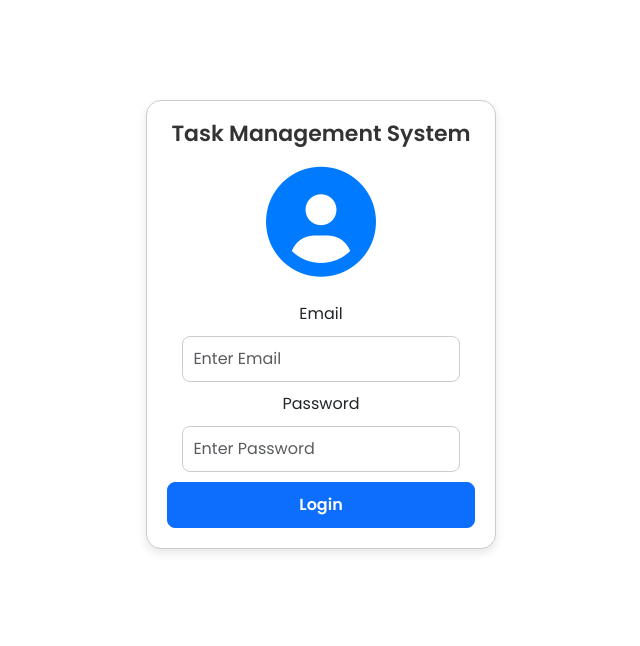
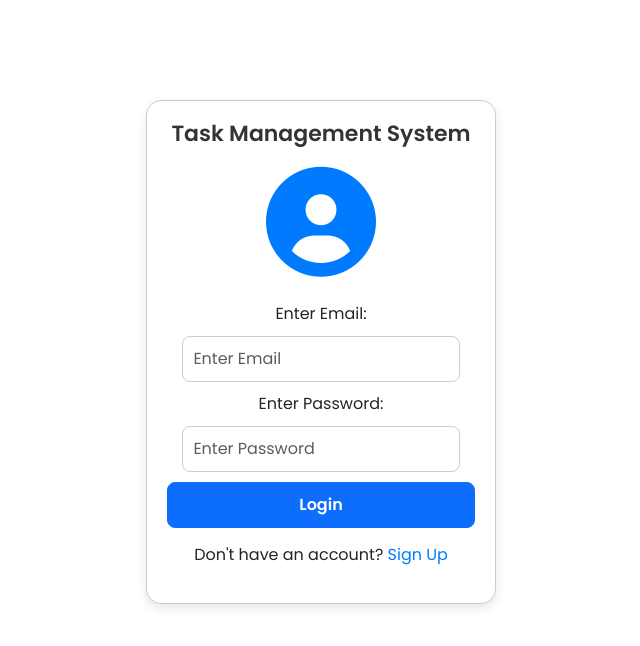
Before and after one commit to Piyush-Joshi-WaiTech/task-management-application-angular, an Angular app: page / in a window 1280 px wide. Shown: the top 646 px of the page, without its empty margins (319-959 px from the left). Built offline with nearby package versions, Linux system fonts and the light colour scheme.

Commit message:
add sign-up functionality and improve login component layout

```diff
--- a/src/app/home/home.component.ts
+++ b/src/app/home/home.component.ts
@@ -10,14 +10,16 @@ export class HomeComponent {
   username: string | null = '';
 
   constructor(private router: Router) {
-    this.username = localStorage.getItem('loggedIn');
+    // Get the email stored in localStorage (the username)
+    this.username = localStorage.getItem('email'); // Get the correct value from localStorage
     if (!this.username) {
       this.router.navigate(['/login']);
     }
   }
 
   logout() {
-    localStorage.removeItem('username');
+    localStorage.removeItem('email'); // Remove email (username) on logout
+    localStorage.removeItem('loggedIn');
     this.router.navigate(['/login']);
   }
 }
--- a/src/app/login/login.component.css
+++ b/src/app/login/login.component.css
@@ -49,3 +49,26 @@ h2 {
 .btn-primary:hover {
   background-color: #0056b3;
 }
+input.form-control {
+  margin-bottom: 10px;
+}
+.error-message {
+  color: red;
+  font-size: 14px;
+  margin-top: 10px;
+}
+/* Link for Sign Up/Back to Login */
+p {
+  text-align: center;
+  margin-top: 15px;
+}
+
+p a {
+  color: #007bff;
+  cursor: pointer;
+  text-decoration: none;
+}
+
+p a:hover {
+  text-decoration: underline;
+}
--- a/src/app/login/login.component.html
+++ b/src/app/login/login.component.html
@@ -5,8 +5,10 @@
     <i class="fas fa-user-circle"></i>
   </div>
 
+  <div *ngIf="!isSignUp">
+    <!-- Login Form -->
     <div class="form-group">
-    <label for="email">Email</label>
+      <label for="email">Enter Email: </label>
       <input
         type="email"
         class="form-control"
@@ -22,7 +24,7 @@
     </div>
 
     <div class="form-group">
-    <label for="password">Password</label>
+      <label for="password">Enter Password: </label>
       <input
         type="password"
         class="form-control"
@@ -42,4 +44,54 @@
     <div *ngIf="showError" class="error-message text-danger mt-2">
       Invalid email or password. Please try again.
     </div>
+
+    <!-- Sign Up Link -->
+    <p>
+      Don't have an account?
+      <a href="javascript:void(0);" (click)="toggleSignUp()">Sign Up</a>
+    </p>
   </div>
+
+  <div *ngIf="isSignUp">
+    <!-- Sign Up Form -->
+    <div class="form-group">
+      <label for="signUpEmail">Email</label>
+      <input
+        type="email"
+        class="form-control"
+        [(ngModel)]="signUpEmail"
+        placeholder="Enter Email"
+        (input)="validateInput()"
+        [ngClass]="{ 'is-invalid': showError && !signUpEmail }"
+        id="signUpEmail"
+      />
+      <div *ngIf="showError && !signUpEmail" class="invalid-feedback">
+        Please enter a valid email.
+      </div>
+    </div>
+
+    <div class="form-group">
+      <label for="signUpPassword">Password</label>
+      <input
+        type="password"
+        class="form-control"
+        [(ngModel)]="signUpPassword"
+        placeholder="Enter Password"
+        (input)="validateInput()"
+        [ngClass]="{ 'is-invalid': showError && !signUpPassword }"
+        id="signUpPassword"
+      />
+      <div *ngIf="showError && !signUpPassword" class="invalid-feedback">
+        Please enter a password.
+      </div>
+    </div>
+
+    <button class="btn btn-success" (click)="signUp()">Sign Up</button>
+
+    <!-- Back to Login Link -->
+    <p>
+      Already have an account?
+      <a href="javascript:void(0);" (click)="toggleSignUp()">Back to Login</a>
+    </p>
+  </div>
+</div>
--- a/src/app/login/login.component.ts
+++ b/src/app/login/login.component.ts
@@ -15,7 +15,11 @@ export class LoginComponent {
   password: string = '';
   showError: boolean = false;
 
-  private adminEmail = 'admin@example.com';
+  signUpEmail: string = '';
+  signUpPassword: string = '';
+  isSignUp: boolean = false;
+
+  private adminEmail = 'Piyush Joshi';
   private adminPassword = 'admin123';
 
   constructor(private router: Router) {}
@@ -35,6 +39,21 @@ export class LoginComponent {
     }
   }
 
+  toggleSignUp() {
+    this.isSignUp = !this.isSignUp;
+    this.showError = false;
+  }
+
+  signUp() {
+    if (this.signUpEmail.trim() === '' || this.signUpPassword.trim() === '') {
+      this.showError = true;
+    } else {
+      localStorage.setItem('email', this.signUpEmail);
+      localStorage.setItem('loggedIn', 'true');
+      this.router.navigate(['/home']);
+    }
+  }
+
   validateInput() {
     this.showError = this.email.trim() === '' || this.password.trim() === '';
   }
```
Also changed, not shown: 1 other file (tests, documents, lock files or other folders). Lines whose indentation alone changed are shown as unchanged.
